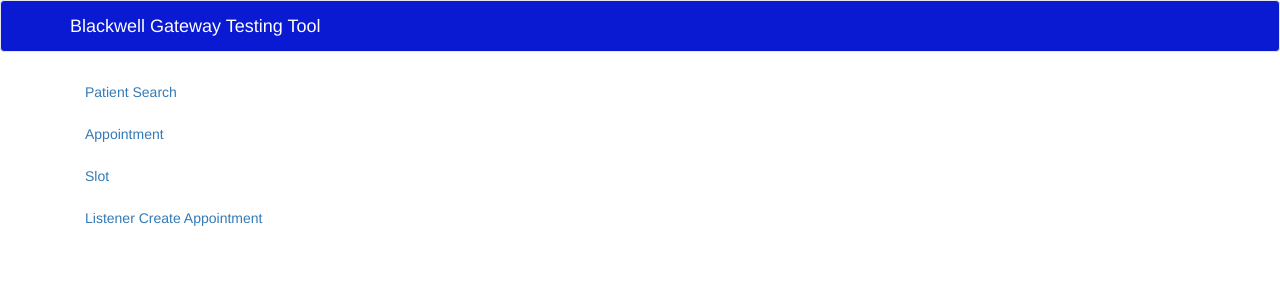
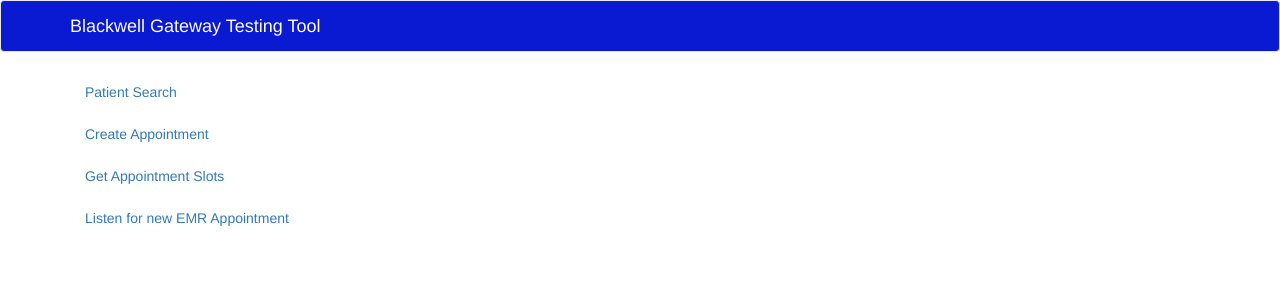
Before and after one commit to hassan-ali-10p/emr-api-doc, an Angular app: page / in a window 1280 px wide. Shown: the top 300 px of the page. Built offline with nearby package versions, Linux system fonts and the light colour scheme.

Commit message:
naming convention changes

```diff
--- a/src/app/api-calls/api-calls.component.ts
+++ b/src/app/api-calls/api-calls.component.ts
@@ -9,7 +9,7 @@ import { IApiCall } from '../api-call';
 export class ApiCallsComponent implements OnInit {
   apiCalls: IApiCall[] = [
     {name: 'Patient Search', url: 'v1/athena/fhir/PatientSearch', httpVerb: 'GET', params: {name: 'Timothy', gender: 'male', birthDate: '2014-12-12'}},
-    {name: 'Appointment', url: 'v1/athena/fhir/appointment', httpVerb: 'POST', payload:
+    {name: 'Create Appointment', url: 'v1/athena/fhir/appointment', httpVerb: 'POST', payload:
       JSON.stringify({
          "identifier":[
             {
@@ -56,10 +56,10 @@ export class ApiCallsComponent implements OnInit {
          ]
       }, null, "  ")
     },
-    {name: 'Slot', url: 'v1/athena/fhir/Slot', httpVerb: 'GET', params:
+    {name: 'Get Appointment Slots', url: 'v1/athena/fhir/Slot', httpVerb: 'GET', params:
       {'slot-type': 'department|150', start: '2017-02-10', end: '2017-02-10', reason: 'reason|563', schedule: 'provider/108'}
     },
-    {name: 'Listener Create Appointment', url: 'v1/endpoint/fhir', httpVerb: 'POST', payload:
+    {name: 'Listen for new EMR Appointment', url: 'v1/endpoint/fhir', httpVerb: 'POST', payload:
       JSON.stringify({
         "Meta": {
           "DataModel": "Scheduling",
--- a/src/index.html
+++ b/src/index.html
@@ -2,7 +2,7 @@
 <html>
 <head>
   <meta charset="utf-8">
-  <title>EmrApiDoc</title>
+  <title>GatewayTestingTool</title>
   <base href="/">
 
   <meta name="viewport" content="width=device-width, initial-scale=1">
```
